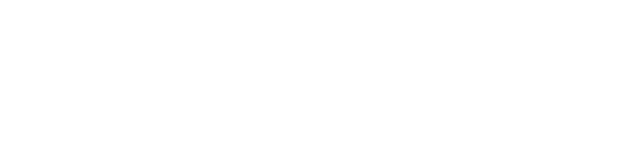
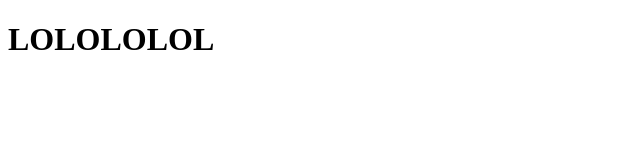
Before and after one commit to alanahassett/cssgridexercise-master, a plain HTML site: page index.html in a window 1280 px wide. Shown: the whole page, without its empty margins (0-640 px from the left). Drawn offline with Linux system fonts and the light colour scheme.

Commit message:
LOLOLOLOL

```diff
--- a/index.html
+++ b/index.html
@@ -7,7 +7,7 @@
 </head>
 
 <body>
-
+  <h1> LOLOLOLOL </h1>
   <!-- INSTRUCTIONS ===============================================
 
     Goal: Create a grid with 9-12 children block elements with
```
